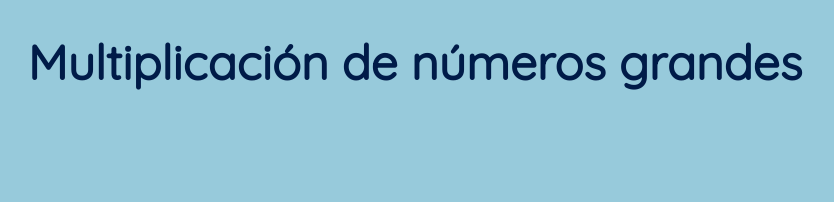
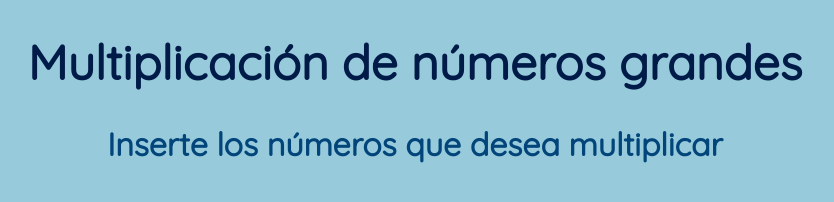
Before and after one commit to JoseJuanSE/SimulacionKaratsuba, a plain HTML site: page index.html in a window 1280 px wide. Shown: the whole page, without its empty margins (225-1059 px from the left). Drawn offline with Linux system fonts and the light colour scheme.

Commit message:
Modificacion texto

```diff
--- a/index.html
+++ b/index.html
@@ -9,5 +9,6 @@
 </head>
 <body style="background:#97CADB">
     <h1>Multiplicación de números grandes</h1>
+    <h2>Inserte los números que desea multiplicar</h2>
 </body>
 </html>
```
